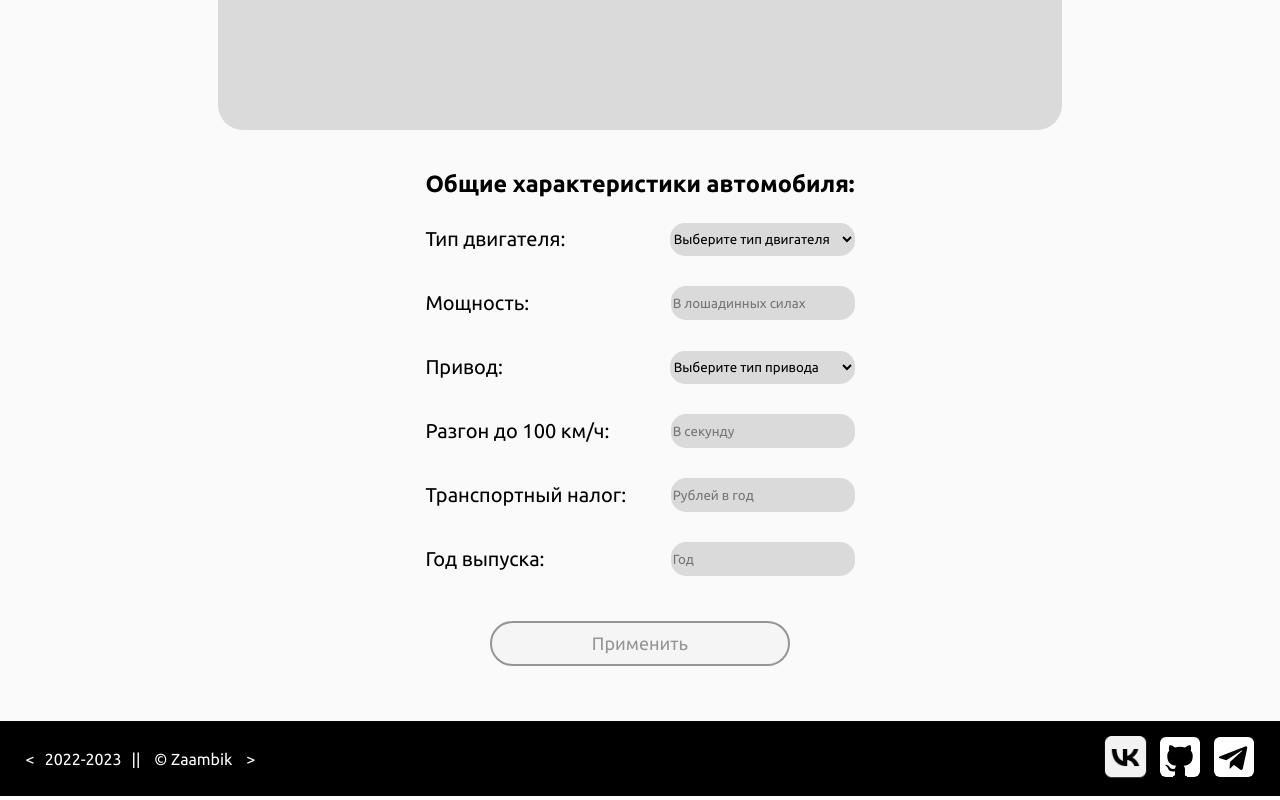
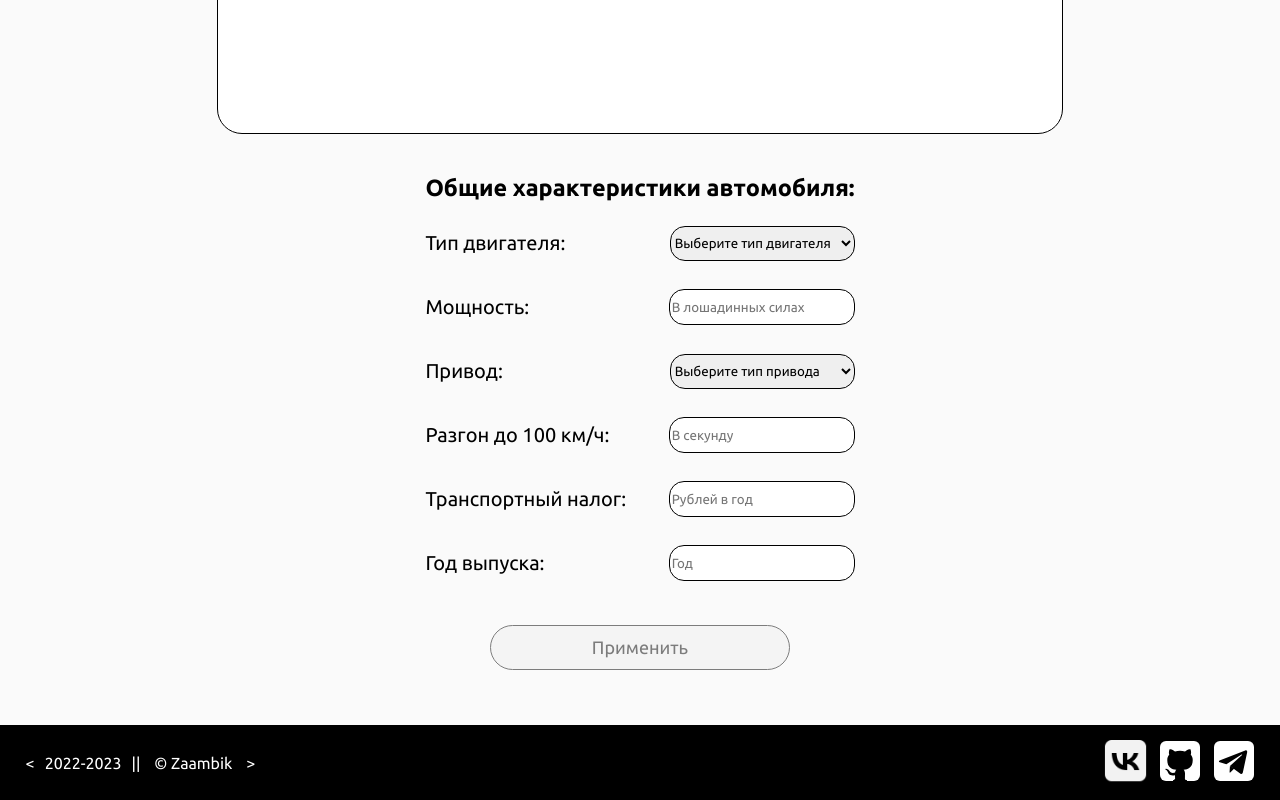
Before and after one commit to Zaambik/Auto-cards, a React (Vite) app: page /admin-page in a window 1280 px wide. Shown: the part 668-1468 px from the top of the page. Built offline with nearby package versions, Linux system fonts and the light colour scheme.

Commit message:
admin page ui/ux change

```diff
--- a/src/components/pages/admin-page/AdminPage.module.scss
+++ b/src/components/pages/admin-page/AdminPage.module.scss
@@ -45,13 +45,14 @@
 
       border: none;
       border-radius: 15px;
+      border: 1px solid black;
 
-      background-color: rgb(218, 218, 218);
+      // background-color: rgb(218, 218, 218);
 
       transition: all 0.5s ease-in-out;
 
       &:hover {
-         background-color: rgb(199, 199, 199);
+         background-color: rgb(218, 218, 218);
       }
    }
 
@@ -67,19 +68,19 @@
 
    select {
 
-      background-color: rgb(218, 218, 218);
       border: none;
+      border: 1px solid black;
 
       width: 185px;
-      height: 33px;
-      border-radius: 50%;
+      height: 35px;
+      border-radius: 55%;
       border-radius: 15px;
 
       transition: all 0.2s ease-in-out;
 
 
       &:hover {
-         background-color: rgb(199, 199, 199);
+         background-color: rgb(218, 218, 218);
       }
    }
 
@@ -132,23 +133,26 @@
 
       font-size: 18px;
 
-      border: 2px solid;
+      border: 1px solid;
       border-color: rgb(0, 0, 0);
 
       margin-top: 40px;
       margin-bottom: 55px;
+
       display: flex;
+
       width: 300px;
       height: 45px;
+
       border-radius: 25px;
       cursor: pointer;
-      opacity: 0.4;
+
+      opacity: 0.5;
 
       transition: all 0.5s ease-in-out;
 
       &:hover {
          opacity: 1;
-
       }
    }
 }
```
